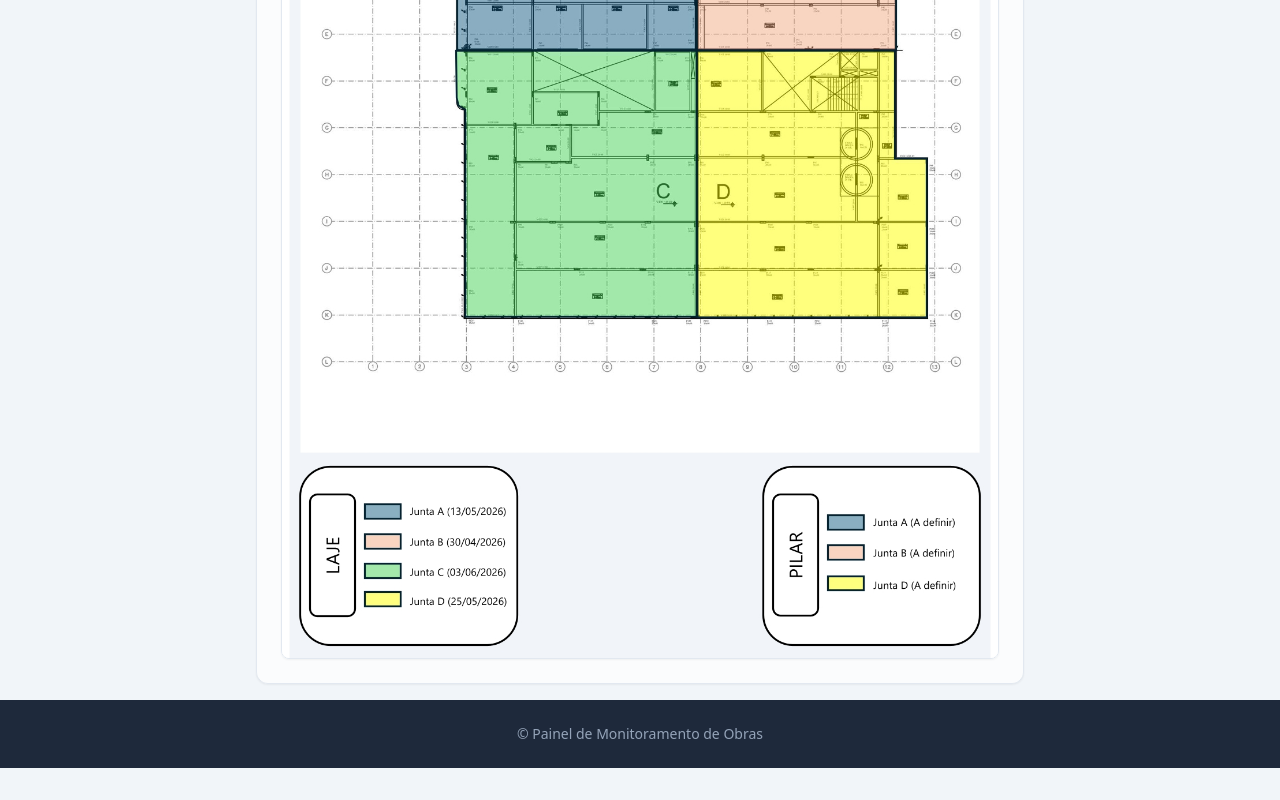
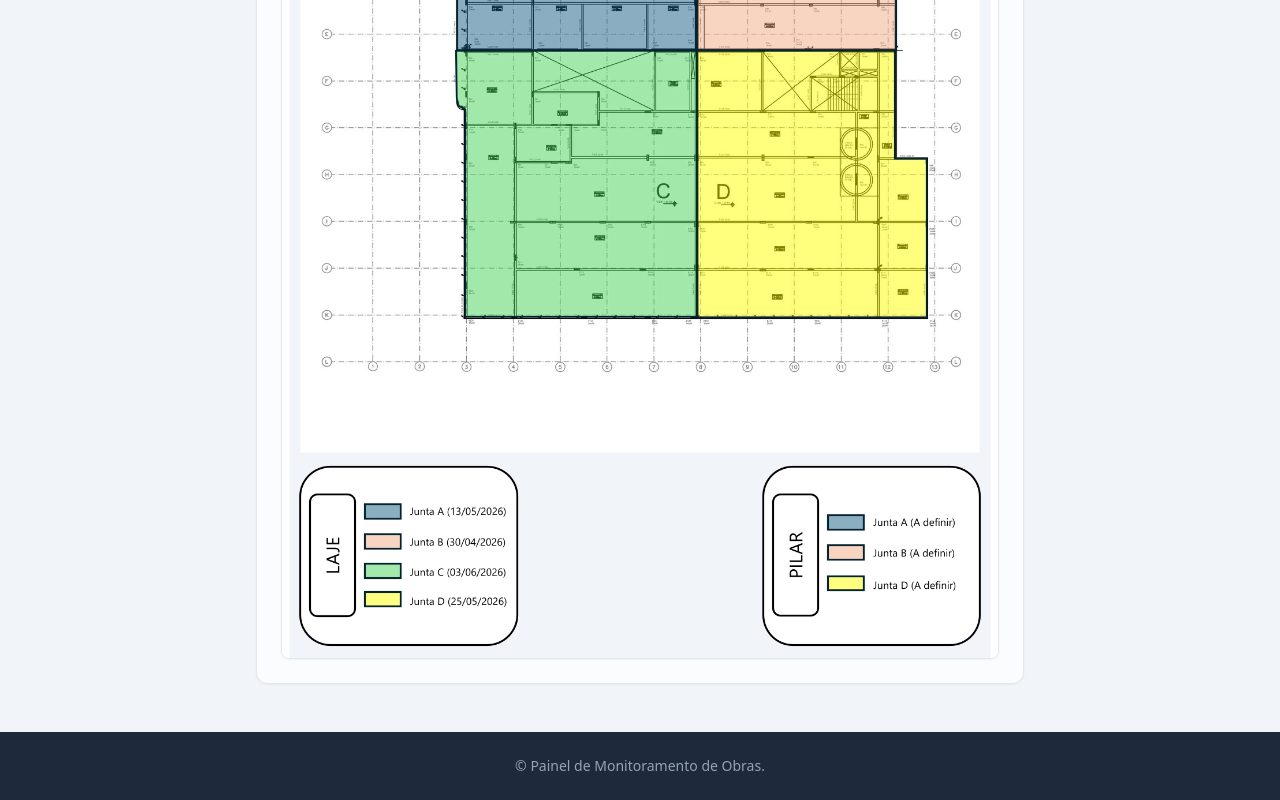
Before and after one commit to rickmschulz/painel-cipt, a plain HTML site: page gestao-a-vista.html in a window 1280 px wide. Shown: the part 4691-5491 px from the top of the page. Before the commit the page ends 5459 px from the top, so only its background shows below. Drawn offline with nearby package versions, Linux system fonts and the light colour scheme.

Commit message:
Implement dynamic footer loading from footer.html
Replaced static footer with dynamic footer loading.

```diff
--- a/gestao-a-vista.html
+++ b/gestao-a-vista.html
@@ -125,13 +125,17 @@
 
     </main>
 
-    <footer class="bg-slate-800 text-slate-400 py-6 text-center text-sm mt-auto">
-        <p>© Painel de Monitoramento de Obras</p>
-    </footer>
+    <div id="footer-placeholder"></div>
 
     <script>
         // Inicializa os ícones do Lucide nesta página externa
         lucide.createIcons();
+
+        fetch('footer.html')
+            .then(resposta => resposta.text())
+            .then(dados => {
+              document.getElementById('footer-placeholder').innerHTML = dados;
+        });
     </script>
 </body>
 
```
